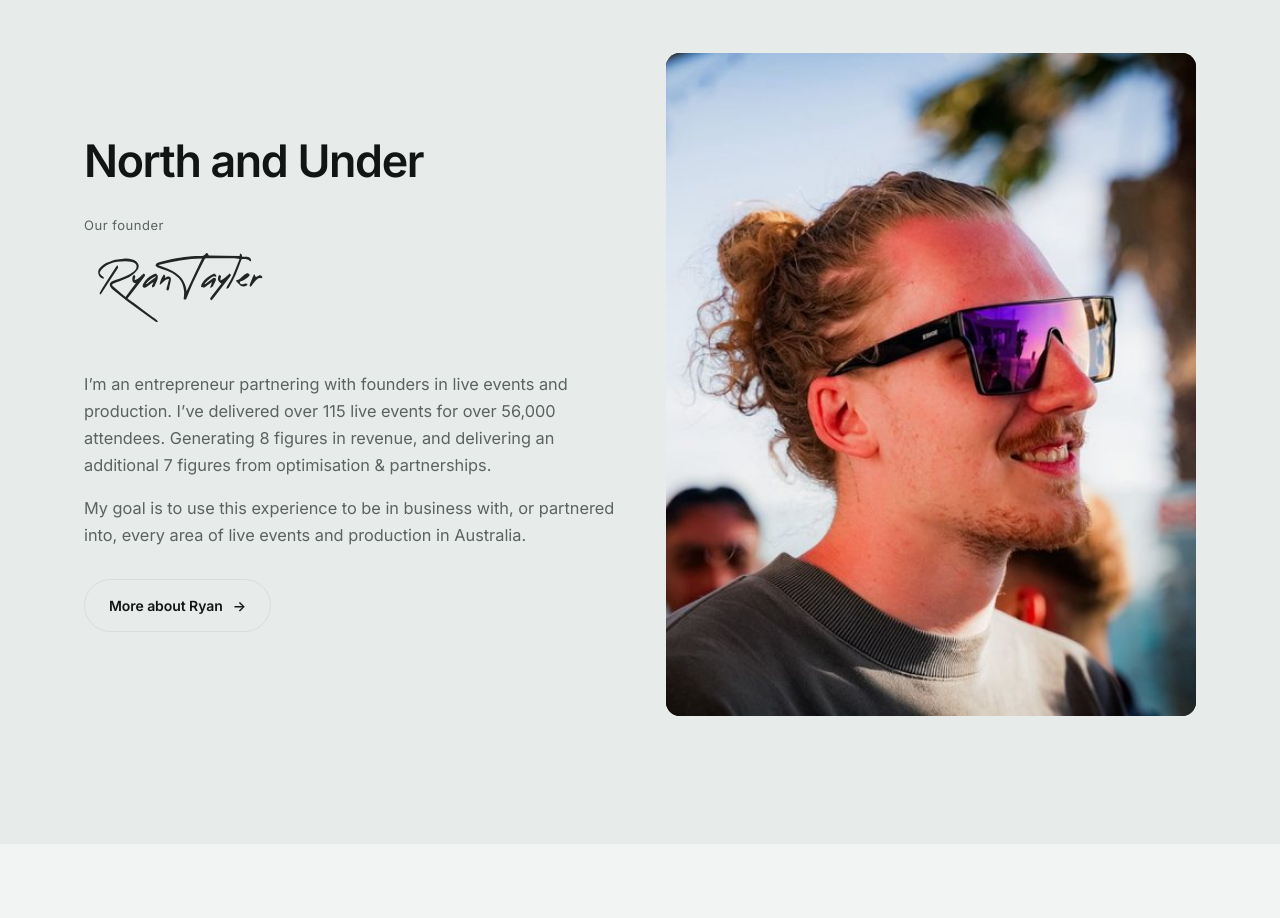
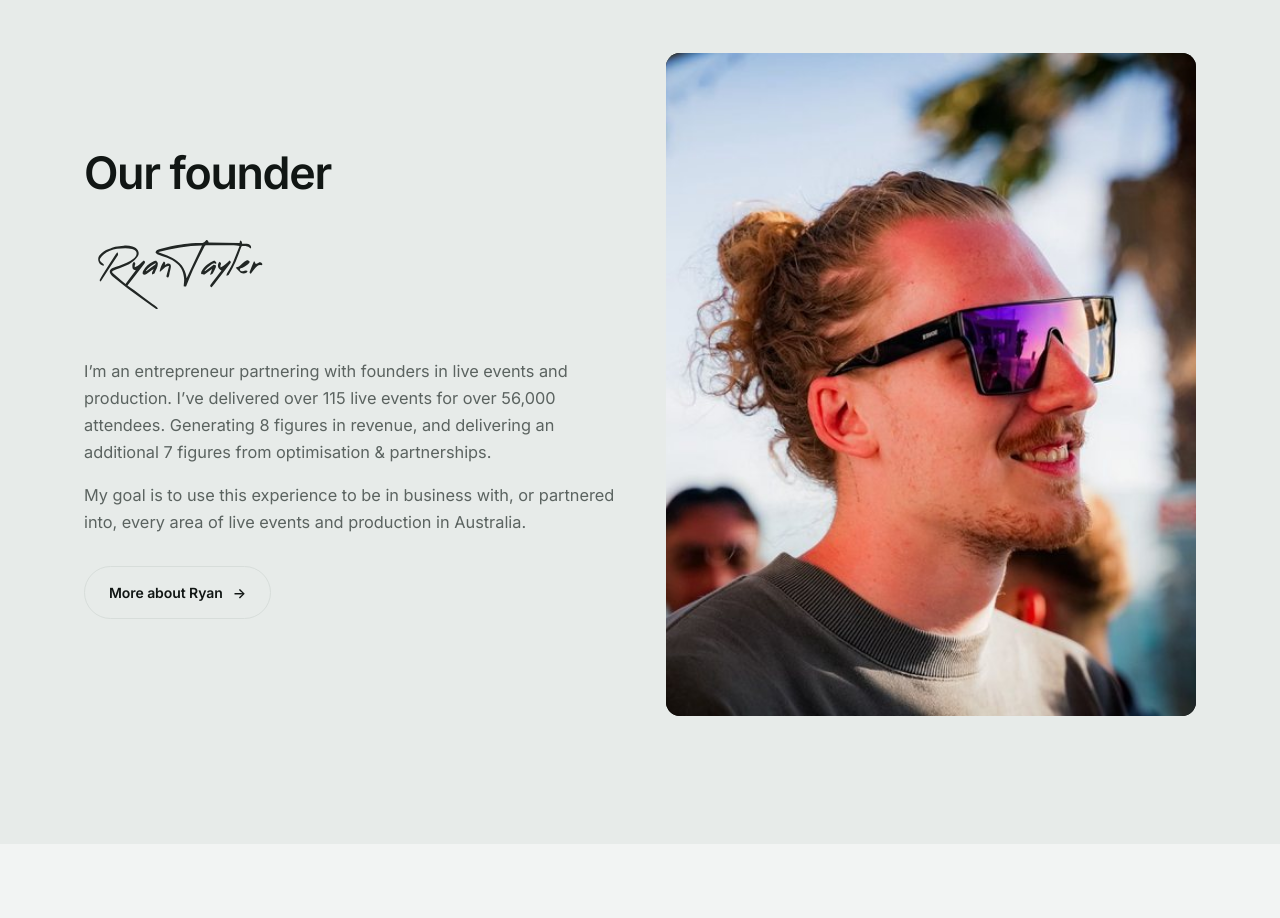
Before and after one commit to ryantayler/Headliner-Group-Website, a plain HTML site: page index.html in a window 1280 px wide. Shown: the part 1600-2518 px from the top of the page. Drawn offline with Linux system fonts and the light colour scheme.

Commit message:
Fix the founder heading to Our founder with the signature under it
Co-Authored-By: Claude Opus 5 <noreply@anthropic.com>
Claude-Session: https://claude.ai/code/session_01DjfMPENav1QLkD66DkX8kr

```diff
--- a/assets/css/styles.css
+++ b/assets/css/styles.css
@@ -748,11 +748,10 @@ a.card:hover,.card--hover:hover{transform:translateY(-4px);border-color:rgba(var
   .fact+.fact{border-left:0;padding-left:0}
 }
 
-/* Founder byline. The label sits above and the signature carries the name, so the name
-   is never typed out twice. */
-.byline{display:grid;gap:4px;justify-items:start}
-.byline__l{margin:0;font-size:13px;letter-spacing:.04em;color:var(--tx-mute)}
-.byline__sig{width:clamp(150px,17vw,196px);color:var(--tx);opacity:.94}
+/* Founder byline. The heading says Our founder and the signature carries the name, so the
+   name is never typed out on this section at all. */
+.byline{display:grid;justify-items:start}
+.byline__sig{width:clamp(160px,18vw,210px);color:var(--tx);opacity:.94}
 
 .chips{display:flex;flex-wrap:wrap;gap:8px}
 .chip{font-size:11.5px;font-weight:600;letter-spacing:.1em;text-transform:uppercase;padding:6px 12px;border-radius:100px;border:1px solid var(--line);color:var(--tx-mute)}
--- a/index.html
+++ b/index.html
@@ -103,10 +103,9 @@
   <div class="shell">
     <div class="pair pair--flip">
       <div class="pair__copy rv">
-        <h2 class="display d2">North and Under</h2>
+        <h2 class="display d2">Our founder</h2>
         <div class="byline mt-s">
-          <p class="byline__l">Our founder</p>
-        <svg class="sig" viewBox="0 0 601.04 273.69" fill="currentColor" xmlns="http://www.w3.org/2000/svg" aria-label="Ryan Tayler signature">
+        <svg class="sig byline__sig" viewBox="0 0 601.04 273.69" fill="currentColor" xmlns="http://www.w3.org/2000/svg" aria-label="Ryan Tayler signature">
         <path d="M394.25,46.02c32.82.56,65.41,1.12,97.93,1.68.55-2.98,1-5.46,1.47-8.05,6.11,1.13,6.02,5.62,6.52,10.1,4.97,0,9.74.2,14.49-.05,5.58-.29,9.47,2.55,12.68,6.47,1.02,1.25,1.33,3.37,1.35,5.1.04,2.69-1.29,4.69-3.79,1.98-6.56-7.09-15.54-4.8-23.51-6.34-1.04-.2-3.15,1.45-3.63,2.68-6.12,15.73-11.35,31.84-18.19,47.24-6.12,13.79-13.8,26.92-21.18,40.12-1.1,1.98-4.36,2.75-6.62,4.08l-1.19-1.02c.64-2.21.8-4.73,2.01-6.57,8.7-13.24,16.1-27.13,21.86-41.91,5.65-14.52,11.38-29,17.56-44.72-6.9-.81-12.64-2.02-18.38-2.06-28.76-.19-57.52-.14-86.28.11-2.12.02-5.25,1.81-6.18,3.65-12.6,25.01-25.31,49.98-37.1,75.37-7.93,17.06-14.45,34.78-21.23,51.29-2.73-.29-4.63-.49-7.51-.8.2-2.64.47-6.06.72-9.49.31-4.31,1.14-8.65.82-12.91-1.41-19-6.87-36.27-22.12-49.15-10.1-8.53-21.47-14.71-33.84-19.23-9.74-3.56-19.52-7.05-29.13-10.93-2.19-.88-5.35-3.28-5.3-4.89.08-2.58,2.03-5.53,4.01-7.5,1.75-1.74,4.53-2.74,7.03-3.38,12.55-3.19,25.11-6.41,37.77-9.12,10.92-2.34,21.95-4.18,32.99-5.9,5.93-.93,11.98-1.13,17.97-1.69,9.24-.86,18.46-1.92,27.71-2.53,5.34-.35,10.73-.1,16.09.13,5.91.26,10.39-1.93,14.01-6.6,1.22-1.58,3.98-3.6,5.21-3.15,1.89.69,3.12,3.29,4.48,5.19.4.56.3,1.5.51,2.78ZM373.24,55.73c-46.61,1.06-92.54,8.58-137.92,20.46.71.88,1.4,1.22,2.12,1.47,23.34,8.13,46.84,15.94,65.22,33.68,9.73,9.39,16.05,20.68,19.22,33.73,1.13,4.64,1.8,9.38,2.68,14.12,16.33-34.71,32.45-68.96,48.68-103.46Z"/>
         <path d="M131.29,176.82c11.1-14.62,21.78-28.67,32.73-43.1-5.7-1.03-10.34-3.16-10.78-9.02-.48-6.44-1.27-13.29,5.13-17.99,2.81,2.95,5.86,5.35,2.89,10.05-1.12,1.78-.49,4.66-.71,7.71,12.73-3.86,19.39-14.44,28.61-21.48,4.99,3.58,5,5.85,1.1,10.86-17.49,22.41-34.87,44.91-52.65,67.85,7.33,5.22,14.52,10.12,21.47,15.33,19.32,14.48,38.54,29.1,57.83,43.62,4.6,3.46,9.47,6.56,13.94,10.16,1.37,1.11,1.84,3.33,2.72,5.04-2.2-.04-4.99.78-6.5-.26-8.31-5.69-16.24-11.93-24.42-17.81-21.05-15.11-42.42-29.78-63.17-45.29-16.3-12.18-31.92-25.29-47.72-38.13-2.53-2.06-4.65-4.74-6.54-7.42-6.27-8.88-4.43-16.06,5.8-20.42,6.73-2.87,14.18-4.08,20.92-6.93,15.29-6.46,31.26-11.74,44.39-22.4,3.27-2.66,6.49-5.91,8.43-9.58,5-9.46-.5-17.61-12.67-21.06-15.93-4.51-31.67-2.62-47.66-.52-15.85,2.09-29.86,8.08-42.29,17.69-4.19,3.25-7.61,7.79-10.53,12.29-3.12,4.81-1.59,8.85,3.11,12.37,2.66,1.98,5.14,4.25,7.41,6.66.64.68.79,2.71.24,3.37-.55.67-2.37.84-3.4.51-14.91-4.79-17.55-23.64-9.8-32.39,8.14-9.18,17.15-16.8,29.39-20.18,6.87-1.9,13.24-5.82,20.16-7.23,8.77-1.79,17.91-1.72,26.82-2.9,9.51-1.27,18.7.22,27.79,2.56,10.84,2.79,21.33,12.69,19.57,23.26-.68,4.1-3.03,8.23-5.55,11.65-13.77,18.68-34.49,26.22-55.19,33.74-6.19,2.25-12.38,4.49-18.48,6.96-5.5,2.22-6.34,5.1-1.98,9.05,10.77,9.74,21.88,19.1,32.91,28.55,1.98,1.69,4.22,3.08,6.68,4.86Z"/>
         <path d="M431.94,124.6c12.34-4.7,19.77-14.08,28.36-21.8,4.93,3.56,5.41,5.22,1.97,9.7-14.59,19.01-29.29,37.93-43.97,56.88-3.95,5.1-8.03,10.1-11.92,15.25-1.35,1.78-2.35,4.1-4.91,1.79-2.1-1.9-3.34-4.06-1.12-6.91,5.48-7.04,10.83-14.18,16.23-21.28,6.09-8.01,12.17-16.01,18.32-24.09-12.21-4.63-15.04-18.99-5.62-27.23,3.38,2.84,6.09,5.6,2.81,10.51-.97,1.45-.15,4.1-.15,7.2Z"/>
```
Also changed, not shown: 1 other file.
